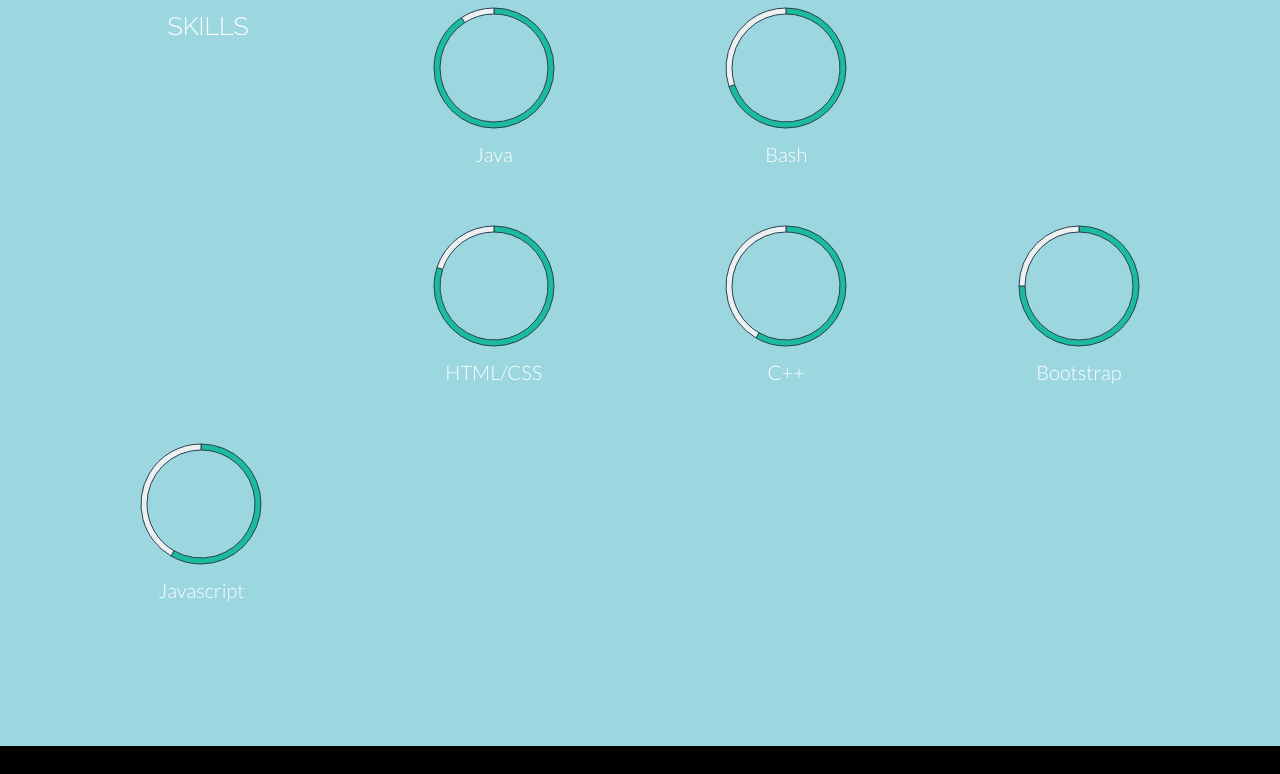
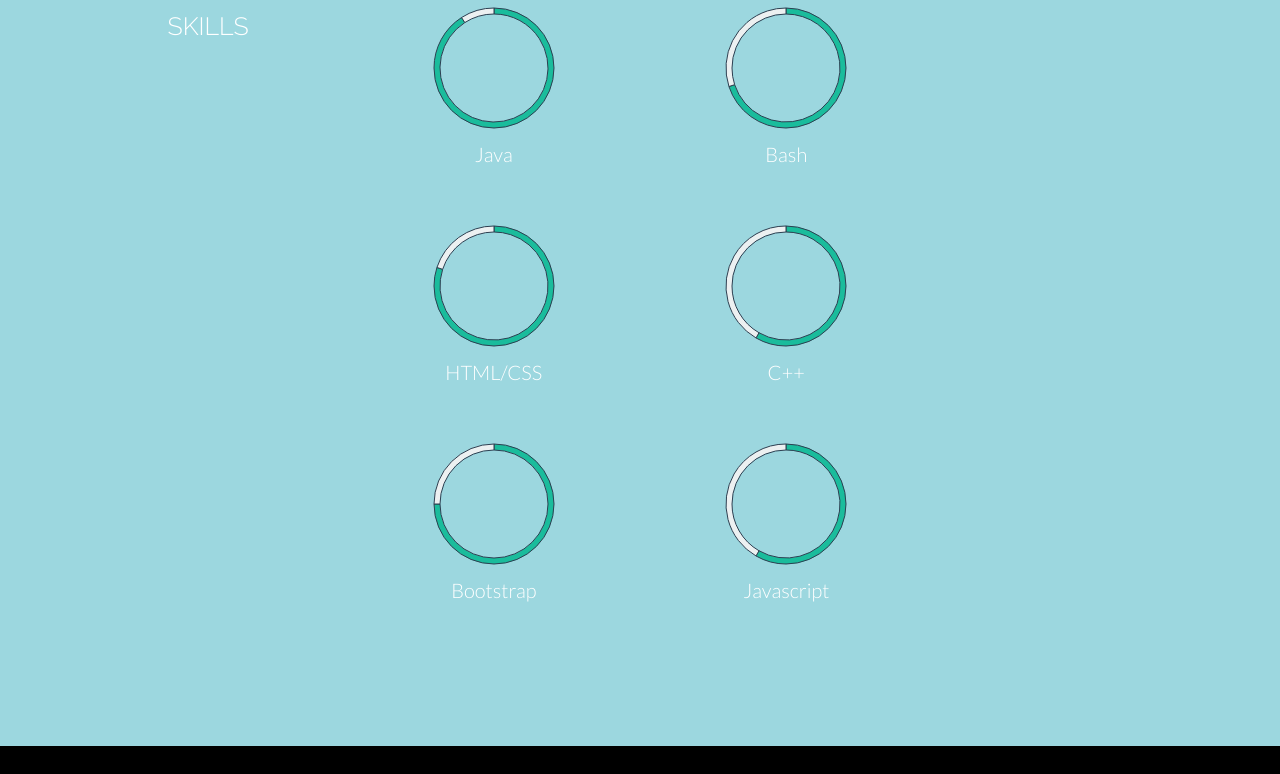
Before and after one commit to acoomber/ameliacoomber.com, a plain HTML site: page index.html in a window 1280 px wide. Shown: the part 2076-2850 px from the top of the page. Drawn offline with Linux system fonts and the light colour scheme.

Commit message:
alligned skill donuts

```diff
--- a/index.html
+++ b/index.html
@@ -278,7 +278,7 @@
           </div>
 
 
-					<div class="col-lg-3 centered">
+					<div class="col-lg-3 col-lg-offset-3 centered">
 						<canvas id="bootstrap" height="130" width="130"></canvas>
 						<p>Bootstrap</p>
 						<br>
```
